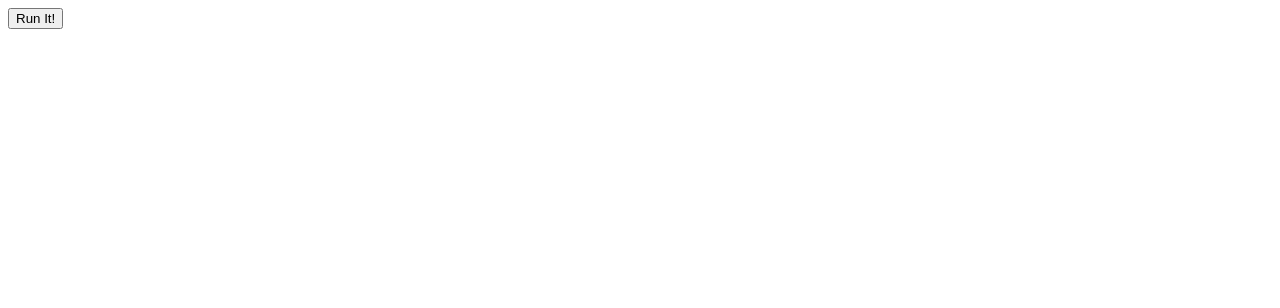
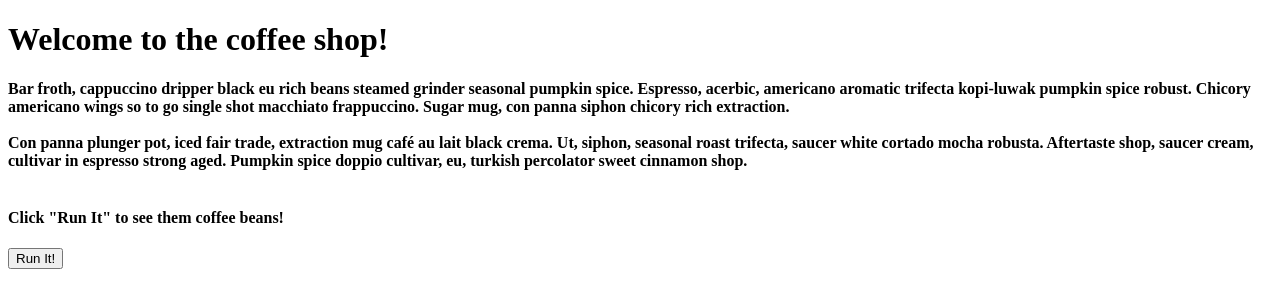
Before and after one commit to laceywalkerr/CoffeeShop, a plain HTML site: page js-app/index.html in a window 1280 px wide. Drawn offline with Linux system fonts and the light colour scheme.

Commit message:
trying out html things again

```diff
--- a/js-app/index.html
+++ b/js-app/index.html
@@ -3,10 +3,27 @@
 
 <head>
     <title>Coffee Shop</title>
+    <!-- <link rel="icon" href="https://imgur.com/bSokfRs" /> -->
 </head>
 
 <body>
+    <h1>Welcome to the coffee shop!</h1>
+
+    <h4>
+        Bar froth, cappuccino dripper black eu rich beans steamed grinder seasonal pumpkin spice. Espresso, acerbic,
+        americano aromatic trifecta kopi-luwak pumpkin spice robust. Chicory americano wings so to go single shot
+        macchiato frappuccino. Sugar mug, con panna siphon chicory rich extraction.
+        <br><br>
+        Con panna plunger pot, iced fair trade, extraction mug café au lait black crema. Ut, siphon, seasonal roast
+        trifecta, saucer white cortado mocha robusta. Aftertaste shop, saucer cream, cultivar in espresso strong aged.
+        Pumpkin spice doppio cultivar, eu, turkish percolator sweet cinnamon shop.
+        <br><br>
+    </h4>
+    <h4>
+        Click "Run It" to see them coffee beans!
+    </h4>
     <button id="run-button">Run It!</button>
+
     <script src="main.js"></script>
 </body>
 
```
Also changed, not shown: js-app/main.js (line endings or trailing spaces).
